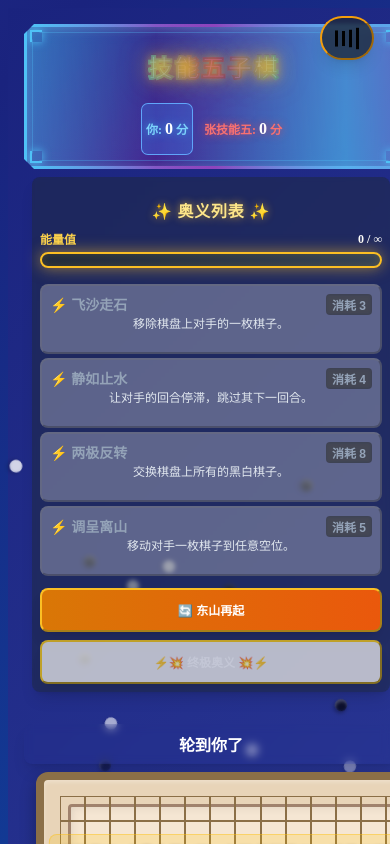
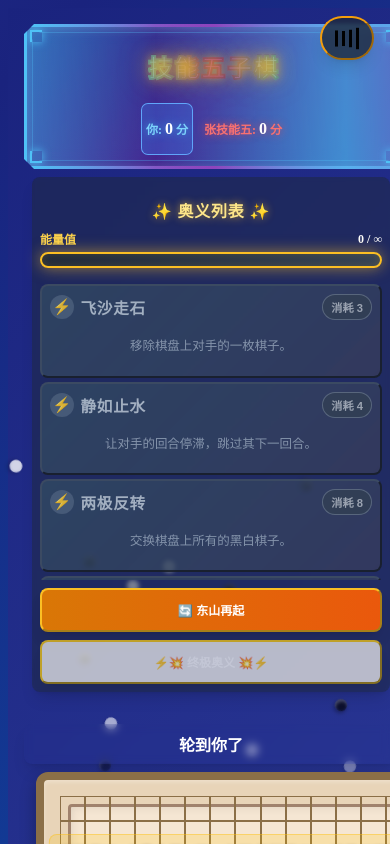
Before and after one commit to Vieeeeeee/skilled-go-moku-V2, a React (Vite) app: page / in a window 390 px wide. Built offline with nearby package versions, Linux system fonts and the light colour scheme.

Commit message:
Enhance skill panel styling and flipped board visuals

```diff
--- a/index.html
+++ b/index.html
@@ -359,6 +359,247 @@
   }
   .skill-ready {
     animation: skill-ready-pulse 1.5s ease-in-out infinite;
+  }
+
+  .skill-button {
+    background: radial-gradient(circle at top left, rgba(56, 189, 248, 0.18), transparent 55%),
+                radial-gradient(circle at bottom right, rgba(147, 51, 234, 0.22), transparent 60%),
+                rgba(15, 23, 42, 0.82);
+    border-color: rgba(56, 189, 248, 0.35);
+    color: #f8fafc;
+    box-shadow: 0 12px 24px rgba(15, 23, 42, 0.45);
+    cursor: pointer;
+  }
+
+  .skill-button:hover:not([disabled]) {
+    transform: translateY(-2px) scale(1.01);
+    box-shadow: 0 18px 28px rgba(56, 189, 248, 0.25);
+  }
+
+  .skill-button:active:not([disabled]) {
+    transform: translateY(0) scale(0.995);
+  }
+
+  .skill-button-affordable {
+    border-color: rgba(56, 189, 248, 0.55);
+  }
+
+  .skill-button-active {
+    background: linear-gradient(135deg, rgba(251, 191, 36, 0.9), rgba(249, 115, 22, 0.9));
+    border-color: rgba(251, 191, 36, 0.8);
+    color: #0f172a;
+    box-shadow: 0 16px 32px rgba(249, 115, 22, 0.35), inset 0 0 12px rgba(255, 255, 255, 0.35);
+  }
+
+  .skill-button-active .skill-button-title {
+    color: #1f2937;
+    text-shadow: 0 0 12px rgba(251, 191, 36, 0.65);
+  }
+
+  .skill-button-active .skill-button-icon {
+    background: linear-gradient(135deg, rgba(251, 191, 36, 0.95), rgba(249, 115, 22, 0.9));
+    box-shadow: 0 0 14px rgba(249, 115, 22, 0.6);
+  }
+
+  .skill-button-active .skill-button-cost {
+    background: rgba(255, 247, 237, 0.85);
+    color: #92400e;
+    border-color: rgba(249, 115, 22, 0.7);
+    text-shadow: none;
+  }
+
+  .skill-button-active .skill-button-description {
+    color: rgba(30, 41, 59, 0.9);
+    text-shadow: none;
+  }
+
+  .skill-button-disabled,
+  .skill-button[disabled] {
+    background: rgba(51, 65, 85, 0.75);
+    border-color: rgba(71, 85, 105, 0.6);
+    color: #94a3b8;
+    cursor: not-allowed;
+    box-shadow: none;
+  }
+
+  .skill-button-glow {
+    position: absolute;
+    inset: -2px;
+    background: linear-gradient(135deg, rgba(56, 189, 248, 0.38), rgba(147, 51, 234, 0.25));
+    opacity: 0.65;
+    filter: blur(1px);
+    transition: opacity 0.3s ease, transform 0.3s ease;
+    pointer-events: none;
+  }
+
+  .skill-button:hover:not([disabled]) .skill-button-glow {
+    opacity: 0.9;
+    transform: scale(1.05);
+  }
+
+  .skill-button[disabled] .skill-button-glow {
+    opacity: 0.2;
+  }
+
+  .skill-button[disabled] .skill-button-title {
+    color: rgba(203, 213, 225, 0.75);
+    text-shadow: none;
+  }
+
+  .skill-button[disabled] .skill-button-icon {
+    background: rgba(148, 163, 184, 0.25);
+    box-shadow: none;
+    color: rgba(148, 163, 184, 0.8);
+  }
+
+  .skill-button[disabled] .skill-button-cost {
+    background: rgba(51, 65, 85, 0.85);
+    border-color: rgba(148, 163, 184, 0.4);
+    color: rgba(226, 232, 240, 0.6);
+    text-shadow: none;
+  }
+
+  .skill-button[disabled] .skill-button-description {
+    color: rgba(148, 163, 184, 0.85);
+    text-shadow: none;
+  }
+
+  .skill-button-inner {
+    position: relative;
+    display: flex;
+    flex-direction: column;
+    gap: 0.35rem;
+    z-index: 1;
+  }
+
+  .skill-button-header {
+    display: flex;
+    align-items: baseline;
+    justify-content: space-between;
+    gap: 0.75rem;
+  }
+
+  .skill-button-title {
+    display: inline-flex;
+    align-items: center;
+    gap: 0.4rem;
+    font-weight: 800;
+    font-size: clamp(1rem, 1vw + 0.8rem, 1.35rem);
+    letter-spacing: 0.08em;
+    text-transform: uppercase;
+    color: #f8fafc;
+    text-shadow:
+      0 0 6px rgba(56, 189, 248, 0.6),
+      0 0 14px rgba(99, 102, 241, 0.35);
+  }
+
+  .skill-button-icon {
+    display: inline-flex;
+    align-items: center;
+    justify-content: center;
+    width: 1.5rem;
+    height: 1.5rem;
+    border-radius: 9999px;
+    background: linear-gradient(135deg, rgba(56, 189, 248, 0.7), rgba(14, 165, 233, 0.8));
+    box-shadow: 0 0 10px rgba(56, 189, 248, 0.5);
+    font-size: 0.95rem;
+  }
+
+  .skill-button-cost {
+    font-size: 0.75rem;
+    font-weight: 700;
+    padding: 0.35rem 0.6rem;
+    border-radius: 9999px;
+    background: rgba(15, 23, 42, 0.65);
+    border: 1px solid rgba(251, 191, 36, 0.7);
+    color: #fef3c7;
+    text-shadow: 0 0 6px rgba(251, 191, 36, 0.6);
+  }
+
+  .skill-button-description {
+    font-size: 0.82rem;
+    line-height: 1.35;
+    color: rgba(226, 232, 240, 0.95);
+    text-shadow: 0 0 6px rgba(15, 23, 42, 0.7);
+  }
+
+  @media (max-width: 768px) {
+    .skill-button {
+      padding: 0.9rem;
+    }
+    .skill-button-title {
+      font-size: clamp(0.95rem, 4vw, 1.1rem);
+      letter-spacing: 0.05em;
+    }
+    .skill-button-cost {
+      font-size: 0.7rem;
+      padding: 0.25rem 0.5rem;
+    }
+    .skill-button-description {
+      font-size: 0.78rem;
+    }
+  }
+
+  .flipped-board-background {
+    position: absolute;
+    inset: 0;
+    background-image:
+      radial-gradient(circle at 30% 25%, rgba(79, 70, 229, 0.25), transparent 55%),
+      radial-gradient(circle at 70% 70%, rgba(14, 165, 233, 0.2), transparent 60%),
+      url('/assets/张呈.png');
+    background-size: cover;
+    background-position: center 20%;
+    filter: saturate(1.05) contrast(1.05);
+    opacity: 0.55;
+  }
+
+  .flipped-avatar-overlay {
+    position: absolute;
+    inset: 0;
+    display: flex;
+    align-items: center;
+    justify-content: center;
+    pointer-events: none;
+  }
+
+  .flipped-avatar-frame {
+    position: relative;
+    width: clamp(120px, 35%, 220px);
+    aspect-ratio: 1 / 1;
+    border-radius: 9999px;
+    border: 3px solid rgba(255, 255, 255, 0.65);
+    overflow: hidden;
+    background: rgba(15, 23, 42, 0.55);
+    box-shadow:
+      0 0 35px rgba(14, 165, 233, 0.35),
+      0 0 55px rgba(99, 102, 241, 0.3);
+  }
+
+  .flipped-avatar-glow {
+    position: absolute;
+    inset: -15%;
+    background: radial-gradient(circle, rgba(56, 189, 248, 0.45), transparent 70%);
+    filter: blur(12px);
+    opacity: 0.85;
+  }
+
+  .flipped-avatar-image {
+    position: absolute;
+    inset: 8%;
+    background-image: url('/assets/张呈.png');
+    background-size: cover;
+    background-position: center 12%;
+    border-radius: inherit;
+    filter: saturate(1.15) drop-shadow(0 12px 18px rgba(15, 23, 42, 0.55));
+  }
+
+  @media (max-width: 768px) {
+    .flipped-avatar-frame {
+      width: clamp(90px, 45vw, 160px);
+    }
+    .flipped-board-background {
+      opacity: 0.6;
+    }
   }
 
   /* Epic Title Effect - Brush Calligraphy Style */
--- a/src/App.tsx
+++ b/src/App.tsx
@@ -1065,15 +1065,14 @@ const App: React.FC = () => {
   };
 
   const getSkillButtonClass = (skill: Skill) => {
-    const baseClass = "w-full text-left p-2.5 rounded-lg transition-all duration-200 shadow-md border-b-4 relative overflow-hidden";
-    const disabledClass = "bg-slate-600 border-slate-700 text-slate-400 cursor-not-allowed opacity-60";
-    const activeClass = "bg-amber-500 border-amber-700 text-black transform scale-105 shadow-lg ring-2 ring-white";
-    const hoverClass = "hover:bg-sky-600 hover:border-sky-800 hover:scale-105";
-    const affordableClass = "bg-sky-700/80 border-sky-900 backdrop-blur-sm skill-ready";
+    const baseClass = "w-full text-left p-2.5 rounded-lg transition-all duration-200 shadow-md border-b-4 relative overflow-hidden skill-button group";
+    const disabledClass = "skill-button-disabled";
+    const activeClass = "skill-button-active";
+    const affordableClass = "skill-button-affordable skill-ready";
 
     if (humanScore < skill.cost) return `${baseClass} ${disabledClass}`;
     if (activeSkill === skill.id || skillState?.skill === skill.id) return `${baseClass} ${activeClass}`;
-    return `${baseClass} ${affordableClass} ${hoverClass}`;
+    return `${baseClass} ${affordableClass}`;
   };
 
   const getDanmakuColorClass = (speaker: string) => {
@@ -1293,11 +1292,17 @@ const App: React.FC = () => {
                       disabled={humanScore < skill.cost || !!skillToAnimate || !!aiSkillToAnimate}
                       className={getSkillButtonClass(skill) + ' mobile-skill-btn'}
                   >
-                      <div className="flex justify-between items-baseline relative z-10">
-                         <span className="font-bold text-sm md:text-base">⚡ {skill.name}</span>
-                         <span className="font-semibold text-xs bg-black/40 px-1.5 md:px-2 py-0.5 rounded border border-amber-400/50">消耗 {skill.cost}</span>
+                      <div className="skill-button-glow" aria-hidden="true"></div>
+                      <div className="skill-button-inner">
+                        <div className="skill-button-header">
+                          <span className="skill-button-title">
+                            <span className="skill-button-icon" aria-hidden="true">⚡</span>
+                            {skill.name}
+                          </span>
+                          <span className="skill-button-cost">消耗 {skill.cost}</span>
+                        </div>
+                        <p className="skill-button-description">{skill.description}</p>
                       </div>
-                      <p className="text-xs text-slate-200 mt-0.5 md:mt-1 relative z-10 leading-tight">{skill.description}</p>
                   </button>
               ))}
            </div>
--- a/src/components/Board.tsx
+++ b/src/components/Board.tsx
@@ -179,20 +179,20 @@ const Board: React.FC<BoardProps> = ({
             border: '3px solid #A0826D',
             boxShadow: 'inset 0 0 10px rgba(0, 0, 0, 0.1)'
           }}>
-            {/* Background Image */}
-            <div
-              className="absolute inset-0 bg-cover bg-center"
-              style={{
-                backgroundImage: 'url(/assets/张呈.png)',
-                backgroundPosition: 'center 20%',
-                opacity: 0.6,
-                backgroundColor: '#F5E6D3'
-              }}
-            ></div>
+            {/* Background Illustration */}
+            <div className="flipped-board-background" aria-hidden="true"></div>
+
+            {/* Avatar spotlight */}
+            <div className="flipped-avatar-overlay" aria-hidden="true">
+              <div className="flipped-avatar-frame">
+                <div className="flipped-avatar-glow"></div>
+                <div className="flipped-avatar-image"></div>
+              </div>
+            </div>
 
             {/* Overlay for contrast */}
             <div className="absolute inset-0" style={{
-              background: 'rgba(245, 230, 211, 0.3)'
+              background: 'rgba(245, 230, 211, 0.28)'
             }}></div>
           </div>
 
```
